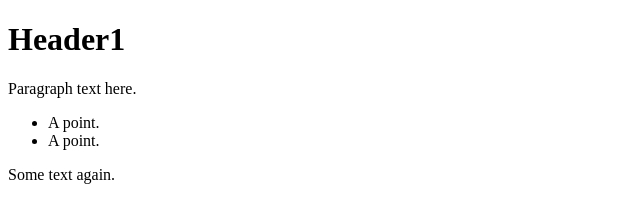
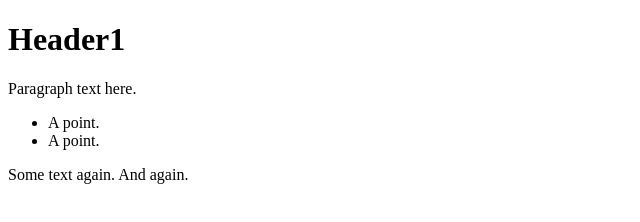
Before and after one commit to gedsol/gittest, a plain HTML site: page index.html in a window 1280 px wide. Shown: the full height of the page, 0-640 px from the left. Drawn offline with Linux system fonts and the light colour scheme.

Commit message:
edited text

```diff
--- a/index.html
+++ b/index.html
@@ -12,7 +12,7 @@
     <li>A point.</li>
 </ul>
 <p>
-    Some text again.
+    Some text again. And again.
 </p>
 </body>
 </html>
```
